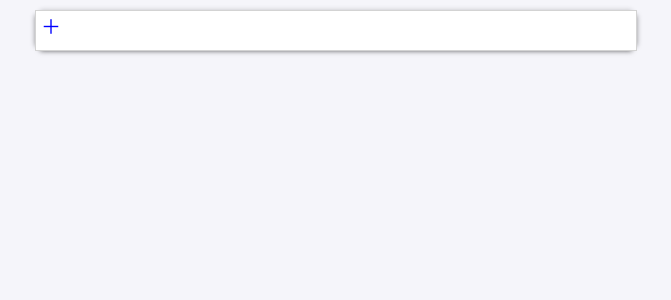
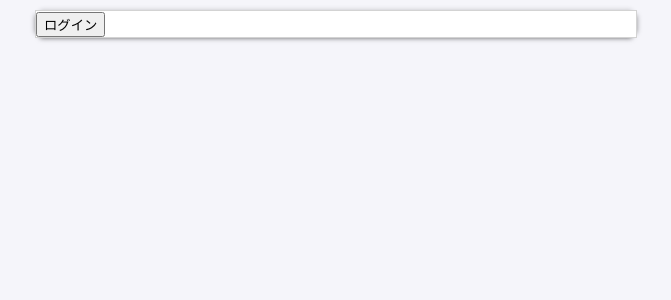
Before and after one commit to unikounio/react-memo-app, a React (Create React App) app: page / in a window 1280 px wide. Shown: the top 300 px of the page, without its empty margins (304-975 px from the left). Built offline with nearby package versions, Linux system fonts and the light colour scheme.

Commit message:
ログインボタンを実装した

```diff
--- a/src/components/AddButton.js
+++ b/src/components/AddButton.js
@@ -1,5 +1,9 @@
+import { useIsLoggedIn } from "../hooks/is-logged-in-hooks.js";
+
 //押すと編集状態に移行する「＋」ボタンのコンポーネント
 export default function AddButton({ memos, setMemos, setSelectedMemoId }) {
+  const { isLoggedIn } = useIsLoggedIn();
+
   function handleClick() {
     const newMemoId = crypto.randomUUID();
     setMemos([...memos, { id: newMemoId, content: ["新規メモ"] }]);
@@ -7,8 +11,10 @@ export default function AddButton({ memos, setMemos, setSelectedMemoId }) {
   }
 
   return (
-    <button className="add-button" type="button" onClick={handleClick}>
-      ＋
-    </button>
+    isLoggedIn && (
+      <button className="add-button" type="button" onClick={handleClick}>
+        ＋
+      </button>
+    )
   );
 }
--- a/src/components/App.js
+++ b/src/components/App.js
@@ -1,15 +1,24 @@
 import { useState } from "react";
-import useMemos from "../useMemos.js";
+import useMemos from "../hooks/useMemos.js";
 import MemoList from "./MemoList.js";
 import AddButton from "./AddButton.js";
 import MemoEditor from "./MemoEditor.js";
+import LoginButton from "./LoginButton.js";
+import { IsLoggedInProvider } from "../hooks/is-logged-in-hooks.js";
 
+//TODO: 未ログイン時はメモの閲覧以外の機能を不可とする=>ログイン以外のボタンを非表示にする
+//TODO: ログインするとメモの追加・更新・削除ができる=>全ボタンが表示される
 export default function App() {
   const [memos, setMemos] = useMemos();
   const [selectedMemoId, setSelectedMemoId] = useState("");
 
   return (
     <div className="app-container">
+      <IsLoggedInProvider>
+        <div className="login-container">
+          <LoginButton />
+        </div>
+        <div className="memos-container">
           <div className="list-container">
             {memos.length !== 0 && (
               <MemoList
@@ -36,5 +45,7 @@ export default function App() {
             )}
           </div>
         </div>
+      </IsLoggedInProvider>
+    </div>
   );
 }
--- /dev/null
+++ b/src/components/LoginButton.js
@@ -0,0 +1,11 @@
+import { useIsLoggedIn } from "../hooks/is-logged-in-hooks.js";
+
+export default function LoginButton() {
+  const { isLoggedIn, toggleLoginStatus } = useIsLoggedIn();
+
+  return (
+    <button onClick={toggleLoginStatus}>
+      {isLoggedIn ? "ログアウト" : "ログイン"}
+    </button>
+  );
+}
--- a/src/components/MemoEditor.js
+++ b/src/components/MemoEditor.js
@@ -1,3 +1,5 @@
+import { useIsLoggedIn } from "../hooks/is-logged-in-hooks.js";
+
 //メモの編集を行うコンポーネント
 export default function MemoEditor({
   memos,
@@ -5,8 +7,8 @@ export default function MemoEditor({
   selectedMemoId,
   setSelectedMemoId,
 }) {
+  const { isLoggedIn } = useIsLoggedIn();
   const selectedMemo = memos.find((memo) => memo.id === selectedMemoId);
-
   //注意：memoContentは文字列であり、memosに格納されているオブジェクトのcontent（配列）とは異なる
   const memoContent = selectedMemo.content.join("\n");
 
@@ -20,7 +22,7 @@ export default function MemoEditor({
   };
 
   const handleChange = (e) => {
-    updateMemos(e.target.value);
+    return isLoggedIn ? updateMemos(e.target.value) : memoContent;
   };
 
   const handleDelete = () => {
@@ -37,18 +39,16 @@ export default function MemoEditor({
         value={memoContent}
         onChange={handleChange}
       />
+      {isLoggedIn && (
         <div className="editor-button">
-        <button
-          type="submit"
-          className="edit-button"
-          disabled={!memoContent.trim()}
-        >
+          <button type="submit" id="edit-button" disabled={!memoContent.trim()}>
             編集
           </button>
-        <button type="button" className="delete-button" onClick={handleDelete}>
+          <button type="button" id="delete-button" onClick={handleDelete}>
             削除
           </button>
         </div>
+      )}
     </form>
   );
 }
--- /dev/null
+++ b/src/hooks/is-logged-in-hooks.js
@@ -0,0 +1,18 @@
+import { createContext, useState, useContext } from "react";
+
+const IsLoggedInContext = createContext(false);
+
+export const IsLoggedInProvider = ({ children }) => {
+  const [isLoggedIn, setIsLoggedIn] = useState(false);
+  const toggleLoginStatus = () => {
+    setIsLoggedIn(!isLoggedIn);
+  };
+
+  return (
+    <IsLoggedInContext.Provider value={{ isLoggedIn, toggleLoginStatus }}>
+      {children}
+    </IsLoggedInContext.Provider>
+  );
+};
+
+export const useIsLoggedIn = () => useContext(IsLoggedInContext);
```
Also changed, not shown: src/hooks/useMemos.js (renamed from src/useMemos.js). Lines whose indentation alone changed are shown as unchanged.
